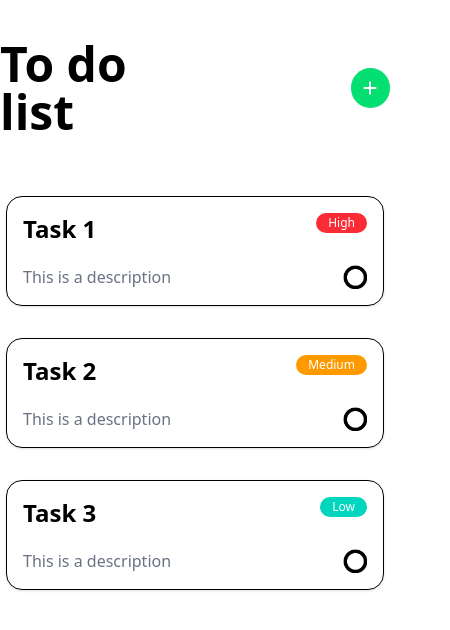
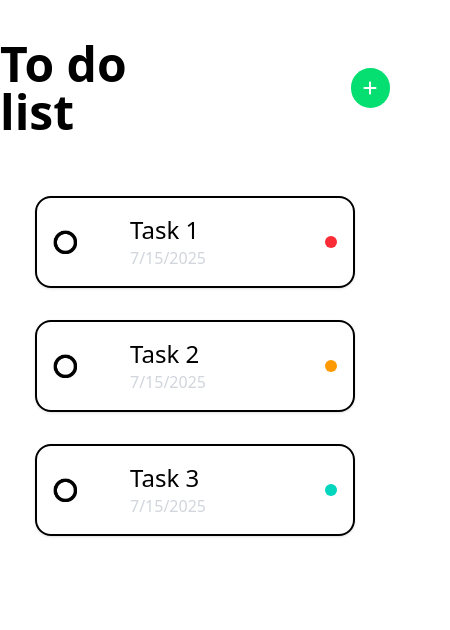
Before and after one commit to gbeatrice24/ToDo, a Vue app: page / in a window 390 px wide. Shown: the top 630 px of the page, 450 px wide, since content can reach past the window. Built offline with nearby package versions, Linux system fonts and the light colour scheme.

Commit message:
ITL-2 Mobile friendly looking

```diff
--- a/package.json
+++ b/package.json
@@ -13,6 +13,7 @@
     "@fortawesome/free-solid-svg-icons": "^6.7.2",
     "@fortawesome/vue-fontawesome": "^3.0.8",
     "@tailwindcss/vite": "^4.1.11",
+    "@vueuse/core": "^13.5.0",
     "tailwindcss": "^4.1.11",
     "vue": "^3.5.17",
     "vue-inline-svg": "^4.0.1"
--- /dev/null
+++ b/src/components/DesktopTaskCard.vue
@@ -0,0 +1,36 @@
+<template>
+    <div class="p-4 rounded-2xl shadow border space-y-5">
+        <div class="flow-root">
+            <h3 class="font-semibold text-black text-2xl float-left">{{ task.name }}</h3>
+            <button
+                class="flex items-center justify-center rounded-2xl text-white text-xs w-auto pr-3 pl-3 h-5 float-right"
+                :class="bgColor">
+                {{ task.priority }}
+            </button>
+        </div>
+        <div class="flow-root">
+            <p class="text-gray-500 w-xs float-left">{{ task.desc }}</p>
+
+            <button @click="$emit('done-clicked', task.id)" class="relative w-6 float-right">
+                <img v-if="!task.done" src="../assets/notDoneButton.png" />
+                <div v-else>
+                    <img class="absolute inset-0" src="../assets/doneButton.png" />
+                    <img class="absolute inset-0" src="../assets/doneCheckmark.png" />
+                </div>
+            </button>
+        </div>
+    </div>
+</template>
+
+<script setup lang="ts">
+import { Task } from '@/types/Task';
+import { getTaskBgColor } from '@/utils/getTaskBgColor';
+
+
+defineEmits<{
+    (e: 'done-clicked', id: number): void
+}>()
+
+const props = defineProps<{ task: Task }>()
+const bgColor = getTaskBgColor(props.task)
+</script>
--- /dev/null
+++ b/src/components/MobileTaskCard.vue
@@ -0,0 +1,34 @@
+<template>
+    <div class="p-4 rounded-2xl shadow border-2 space-y-5 w-full max-w-xs">
+        <div class="flex items-center justify-between gap-x-4">
+            <button @click="$emit('done-clicked', task.id)" class="relative w-6 shrink-0">
+                <img v-if="!task.done" src="../assets/notDoneButton.png" />
+                <div v-else>
+                    <img class="absolute inset-0" src="../assets/doneButton.png" />
+                    <img class="absolute inset-0" src="../assets/doneCheckmark.png" />
+                </div>
+            </button>
+
+            <div class="w-2/4">
+                <h3 class="text-black text-2xl">{{ task.name }}</h3>
+                <p class="text-gray-300 w-xs">{{ task.date }}</p>
+            </div>
+
+            <button class="flex items-center justify-center rounded-2xl text-white text-xs w-3 h-3"
+                :class="bgColor"></button>
+        </div>
+    </div>
+</template>
+
+<script setup lang="ts">
+import { Task } from '@/types/Task';
+import { getTaskBgColor } from '@/utils/getTaskBgColor';
+
+defineEmits<{
+    (e: 'done-clicked', id: number): void
+}>()
+
+const props = defineProps<{ task: Task }>()
+const bgColor = getTaskBgColor(props.task)
+
+</script>
--- a/src/components/TaskElement.vue
+++ /dev/null
@@ -1,56 +0,0 @@
-<template>
-    <div class="p-4 rounded-2xl shadow border space-y-5">
-        <div class="flow-root">
-            <h3 class="font-semibold text-black text-2xl float-left">{{ task.name }}</h3>
-            <button
-                class="flex items-center justify-center rounded-2xl text-white text-xs w-auto pr-3 pl-3 h-5 float-right"
-                :class="bgColor"
-            >
-                {{ task.priority }}
-            </button>
-        </div>
-        <div class="flow root">
-            <p class="text-gray-500 w-xs float-left">{{ task.desc }}</p>
-            <button @click="doneClicked()" class="relative w-6 float-right">
-                <img v-if="!task.done" src="../assets/notDoneButton.png"/>
-                <div v-else>
-                    <img
-                        class="absolute inset-0"
-                        src="../assets/doneButton.png"
-                    />
-                    <img
-                        class="absolute inset-0"
-                        src="../assets/doneCheckmark.png"
-                    />
-                </div>
-            </button>
-        </div>
-    </div>
-</template>
-
-<script setup lang="ts">
-    import { Task } from '@/types/Task';
-    import { computed } from 'vue';
-
-    const props = defineProps<{ task: Task}>()
-
-    const bgColor = computed(() => {
-        const priority = props.task.priority
-
-        switch(priority){
-            case 'High':
-                return 'bg-red-500'
-            case 'Medium':
-                return 'bg-amber-500'
-            case 'Low':
-                return 'bg-teal-400'
-            default:
-                return 'bg-gray-500'
-        }
-    })
-
-    function doneClicked(){
-        props.task.done = !props.task.done
-        console.log("done clicked for task", props.task.id)
-    }
-</script>
--- /dev/null
+++ b/src/handlePriority.ts
@@ -0,0 +1,14 @@
+import { Task } from "./types/Task";
+
+export function getBgColor(priority: string) {
+    switch (priority) {
+        case 'High':
+            return 'bg-red-500'
+        case 'Medium':
+            return 'bg-amber-500'
+        case 'Low':
+            return 'bg-teal-400'
+        default:
+            return 'bg-gray-500'
+    }
+}
--- a/src/layout/MainLayout.vue
+++ b/src/layout/MainLayout.vue
@@ -1,17 +1,14 @@
 <template>
     <div class="min-h-screen space-y-15">
-        <TodoHeader @add-task="handleAddTask"/>
+        <TodoHeader @add-task="handleAddTask" />
 
         <div v-if="isEmpty" class="flex justify-center items-center">
             <img src="../assets/notodos.png" alt="NoTodos" class="max-w-xs mx-auto">
         </div>
         <div v-else class="flex justify-center items-center">
             <div class="task-list grid gap-8">
-                <TaskElement
-                    v-for="task in tasks"
-                    :key="task.id"
-                    :task="task"
-                />
+                <component v-for="task in tasks" :is="isMobile ? MobileTaskCard : DesktopTaskCard" :key="task.id"
+                    :task="task" @done-clicked="handleDoneClicked" />
             </div>
         </div>
 
@@ -20,16 +17,24 @@
 
 <script setup lang="ts">
 import TodoHeader from './TodoHeader.vue';
-import TaskElement from '@/components/TaskElement.vue';
+import DesktopTaskCard from '@/components/DesktopTaskCard.vue';
+import MobileTaskCard from '@/components/MobileTaskCard.vue';
+
 import { Task } from '@/types/Task';
-import { ref, computed } from 'vue'
+
+import { ref, computed, reactive } from 'vue'
+
+import { useWindowSize } from '@vueuse/core'
 
 const tasks = ref<Task[]>([])
 let nextId = 0
 const isEmpty = computed(() => tasks.value.length == 0)
 
-function handleAddTask(){
-    const task = ({
+const { width } = useWindowSize()
+const isMobile = computed(() => width.value < 768)
+
+function handleAddTask() {
+    const task = reactive({
         id: ++nextId,
         name: `Task ${nextId}`,
         desc: `This is a description`,
@@ -40,6 +45,17 @@ function handleAddTask(){
     tasks.value.push(task)
 
     console.log('new task added:', task)
+}
+
+function handleDoneClicked(id: number) {
+    tasks.value = tasks.value.map((task) => {
+        if (task.id === id) {
+            task.done = !task.done
+        }
+        return { ...task }
+    })
+
+    console.log("Task", id, "done button clicked")
 }
 
 
--- /dev/null
+++ b/src/utils/getTaskBgColor.ts
@@ -0,0 +1,20 @@
+import { Task } from '@/types/Task';
+import { computed } from 'vue';
+
+export function getTaskBgColor(task: Task) {
+    const bgColor = computed(() => {
+        switch (task.priority) {
+            case 'High':
+                return 'bg-red-500'
+            case 'Medium':
+                return 'bg-amber-500'
+            case 'Low':
+                return 'bg-teal-400'
+            default:
+                return 'bg-gray-500'
+        }
+    })
+
+    return bgColor
+
+}
```
Also changed, not shown: 1 other file (tests, documents, lock files or other folders). Lines whose indentation alone changed are shown as unchanged.
